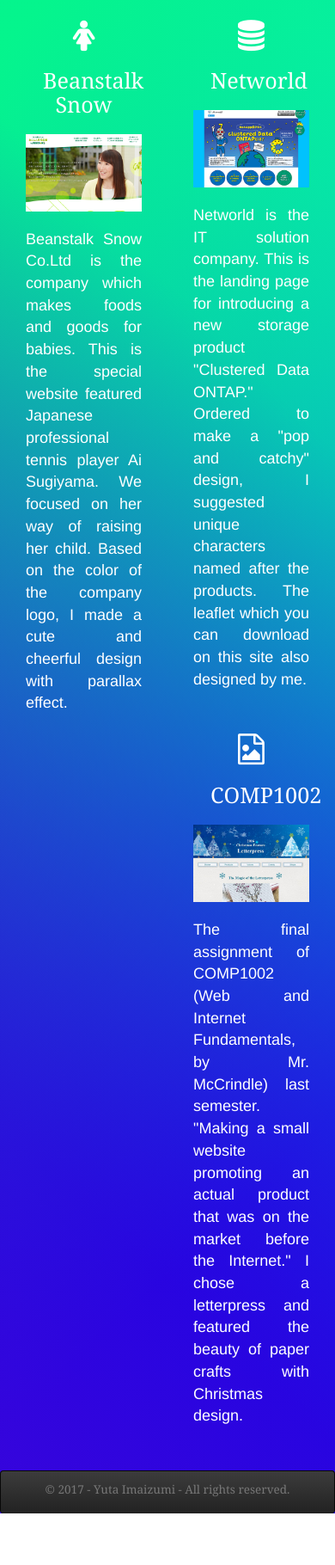
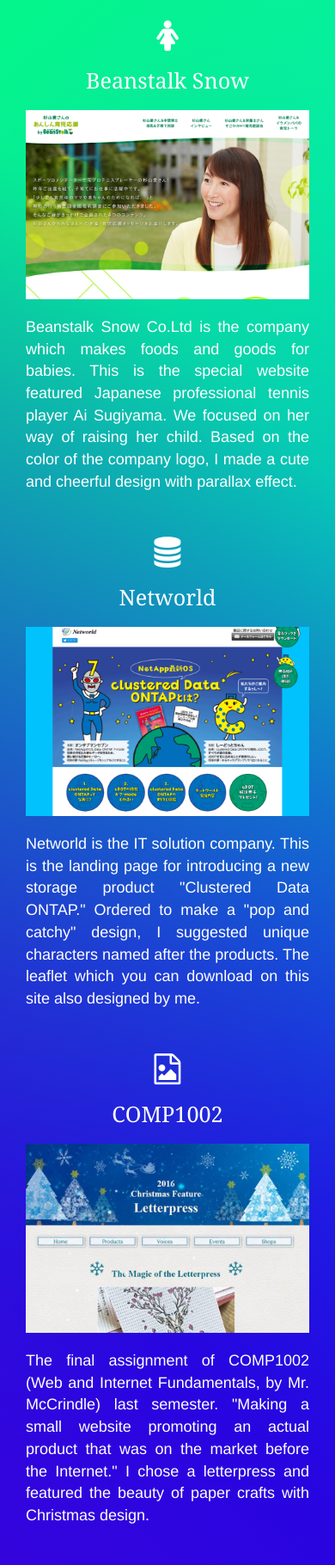
Before and after one commit to YutaImaizumi/myportfolio-assignment02, a website: page works.html in a window 390 px wide. Shown: the part 177-1997 px from the top of the page at 86% size. Before the commit the page ends 1937 px from the top, so only its background shows below. Drawn offline with Linux system fonts and the light colour scheme.

Commit message:
3 colums adjust (1 colum on SP)

```diff
--- a/works.html
+++ b/works.html
@@ -44,19 +44,19 @@
 <!-- 3 column start -->
     <div class="container">
 
-            <!-- Columns start at 50% wide on mobile and bump up to 33.3% wide on desktop -->
+        <!-- 3 Columns on PC and 1 column on SP -->
         <div class="row">
-            <div class="col-xs-6 col-md-4 adjust-y">
+            <div class="col-xs-12 col-md-4 adjust-y">
                 <a href="http://www.beanstalksnow.co.jp/aisugiyama/index.html" rel="external" title="Beanstalk Ai Sugiyama Special Events"><i class="fa fa-female fa-2x"></i><h3 id="work1title"></h3></a>
                 <a href="http://www.beanstalksnow.co.jp/aisugiyama/index.html" rel="external" title="Beanstalk Ai Sugiyama Special Events"><img id="worksimg" src="Assets/work1.jpg" alt="Beanstalk Snow" /></a>
                 <p id="work1p"></p>
             </div>
-            <div class="col-xs-6 col-md-4 adjust-y">
+            <div class="col-xs-12 col-md-4 adjust-y">
                 <a href="https://www.networld.co.jp/netapp/book_clustered/main.htm" rel="external" title="Netapp Ontap7 Database System"><i class="fa fa-database fa-2x"></i><h3 id="work2title"></h3></a>
                 <a href="https://www.networld.co.jp/netapp/book_clustered/main.htm" rel="external" title="Netapp Ontap7 Database System"><img id="worksimg" src="Assets/work2.jpg" alt="Networld" /></a>
                 <p id="work2p"></p>
             </div>
-            <div class="col-xs-6 col-md-4 adjust-y">
+            <div class="col-xs-12 col-md-4 adjust-y">
                 <a href="http://yuta-fnl.azurewebsites.net/lp/index.html" rel="external" title="COMP1002 Final Assignment Letterpress"><i class="fa fa-file-image-o fa-2x"></i><h3 id="work3title"></h3></a>
                 <a href="http://yuta-fnl.azurewebsites.net/lp/index.html" rel="external" title="COMP1002 Final Assignment Letterpress"><img id="worksimg" src="Assets/work3.jpg" alt="COMP1002" /></a>
                 <p id="work3p"></p>
```
Also changed, not shown: Scripts/app.js (+4 -4 lines), contact.html (+2 -2 lines), index.html (+4 -4 lines).
